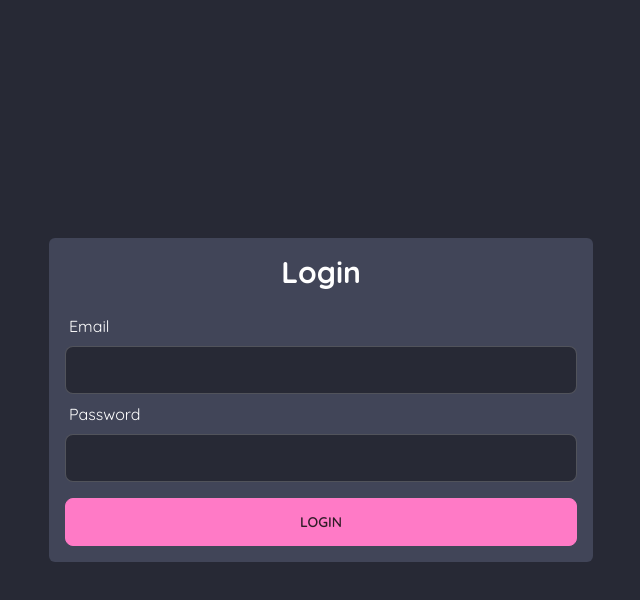
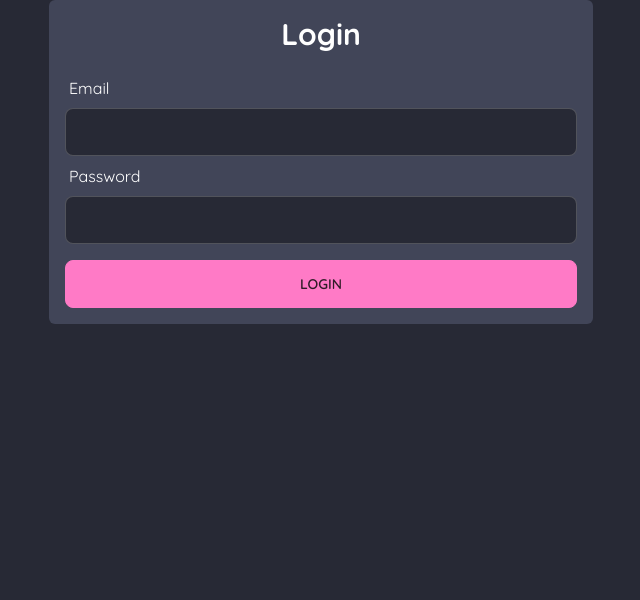
Before and after one commit to evandrarf/ailurus-frontend, a Next.js app: page / in a window 1280 px wide. Shown: the top 600 px of the page, without its empty margins (319-959 px from the left). Built offline with nearby package versions, Linux system fonts and the light colour scheme.

Commit message:
Restructure layout

```diff
--- /dev/null
+++ b/src/components/layout/BaseLayout.tsx
@@ -0,0 +1,14 @@
+import { Quicksand } from "next/font/google";
+const quicksand = Quicksand({ subsets: ["latin"] });
+
+interface LayoutProps {
+  children: React.ReactNode;
+}
+
+export default function BaseLayout({ children }: LayoutProps) {
+  return (
+    <main className={`w-full min-h-screen ${quicksand.className} text-white`}>
+      {children}
+    </main>
+  );
+}
--- a/src/pages/_document.tsx
+++ b/src/pages/_document.tsx
@@ -1,3 +1,4 @@
+import BaseLayout from "@/components/layout/BaseLayout";
 import { Html, Head, Main, NextScript } from "next/document";
 
 export default function Document() {
@@ -5,7 +6,9 @@
     <Html lang="en">
       <Head />
       <body data-theme="dracula">
-        <Main />
+        <BaseLayout>
+          <Main />
+        </BaseLayout>
         <NextScript />
       </body>
     </Html>
--- a/src/pages/index.tsx
+++ b/src/pages/index.tsx
@@ -1,14 +1,6 @@
-import Image from "next/image";
-import { Quicksand } from "next/font/google";
-import Link from "next/link";
-
-const quicksand = Quicksand({ subsets: ["latin"] });
-
 export default function Home() {
   return (
-    <main
-      className={`flex min-h-screen flex-col items-center justify-center ${quicksand.className}  text-white`}
-    >
+    <div className="flex flex-col items-center justify-center">
       <div className="bg-neutral p-4 form-control rounded-md">
         <h1 className="font-bold text-3xl mb-4 text-center">Login</h1>
 
@@ -27,6 +19,6 @@
 
         <button className="btn btn-primary mt-4">Login</button>
       </div>
-    </main>
+    </div>
   );
 }
```
